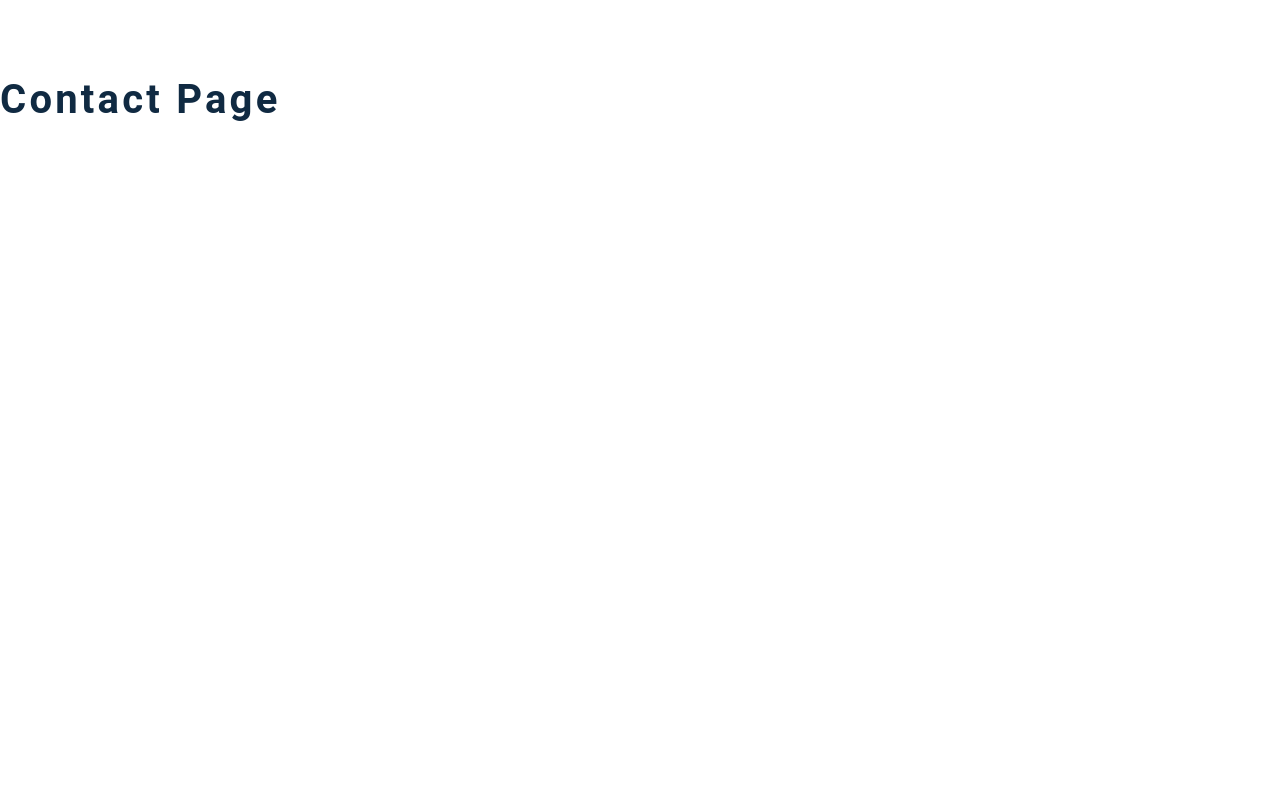
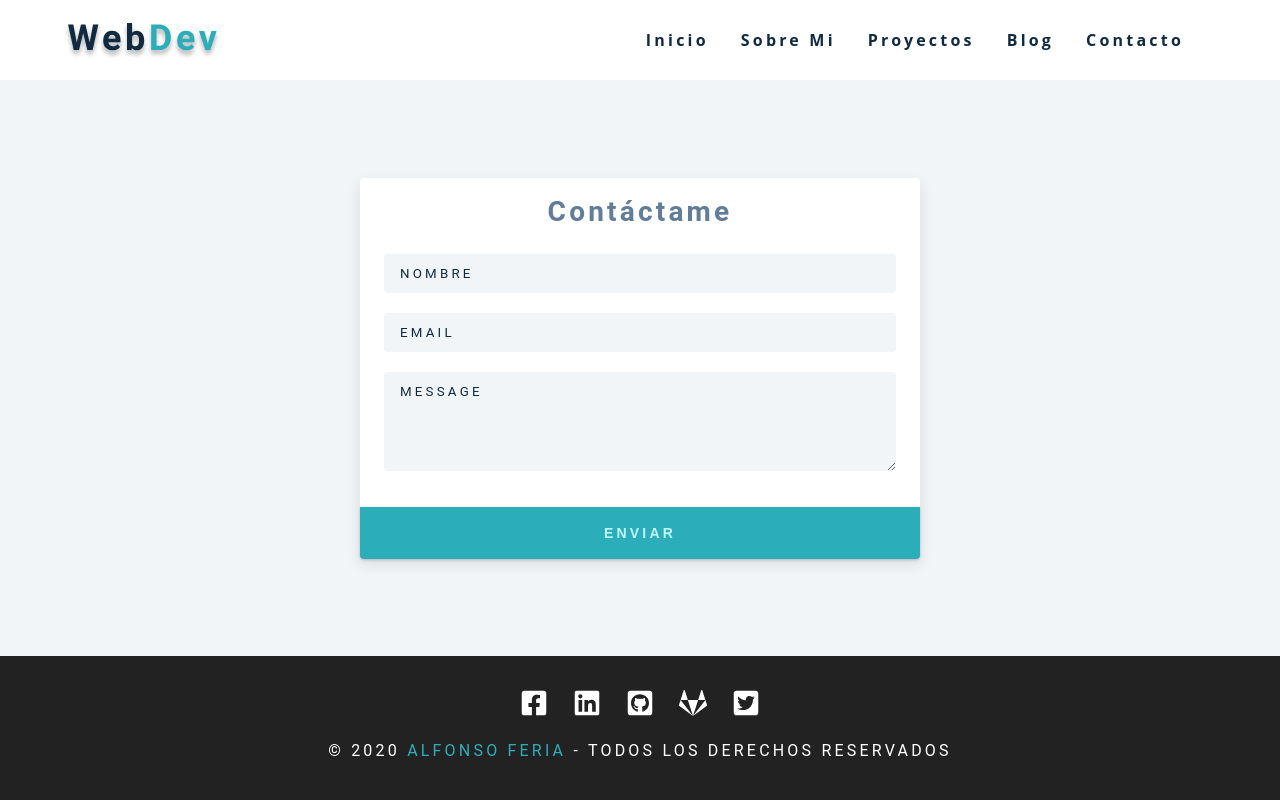
Before and after one commit to alfonsorodrigo/portfolio-gatsby, a Gatsby site: page /contact in a window 1280 px wide. Built offline with nearby package versions, Linux system fonts and the light colour scheme; Gatsby itself is replaced by a stand-in of ours.

Commit message:
Added Contact Page

```diff
--- a/src/pages/contact.js
+++ b/src/pages/contact.js
@@ -2,7 +2,38 @@
 import Layout from "../components/Layout"
 
 const contact = () => {
-  return <h2>contact page</h2>
+  return (
+    <Layout>
+      <section className="contact-page">
+        <article className="contact-form">
+          <h3>Contáctame</h3>
+          <form>
+            <div className="form-group">
+              <input
+                type="text"
+                placeholder="Nombre"
+                className="form-control"
+              />
+              <input
+                type="email"
+                placeholder="email"
+                className="form-control"
+              />
+              <textarea
+                name="message"
+                rows="5"
+                placeholder="message"
+                className="form-control"
+              ></textarea>
+            </div>
+            <button type="submit" className="submit-btn btn">
+              Enviar
+            </button>
+          </form>
+        </article>
+      </section>
+    </Layout>
+  )
 }
 
 export default contact
```
